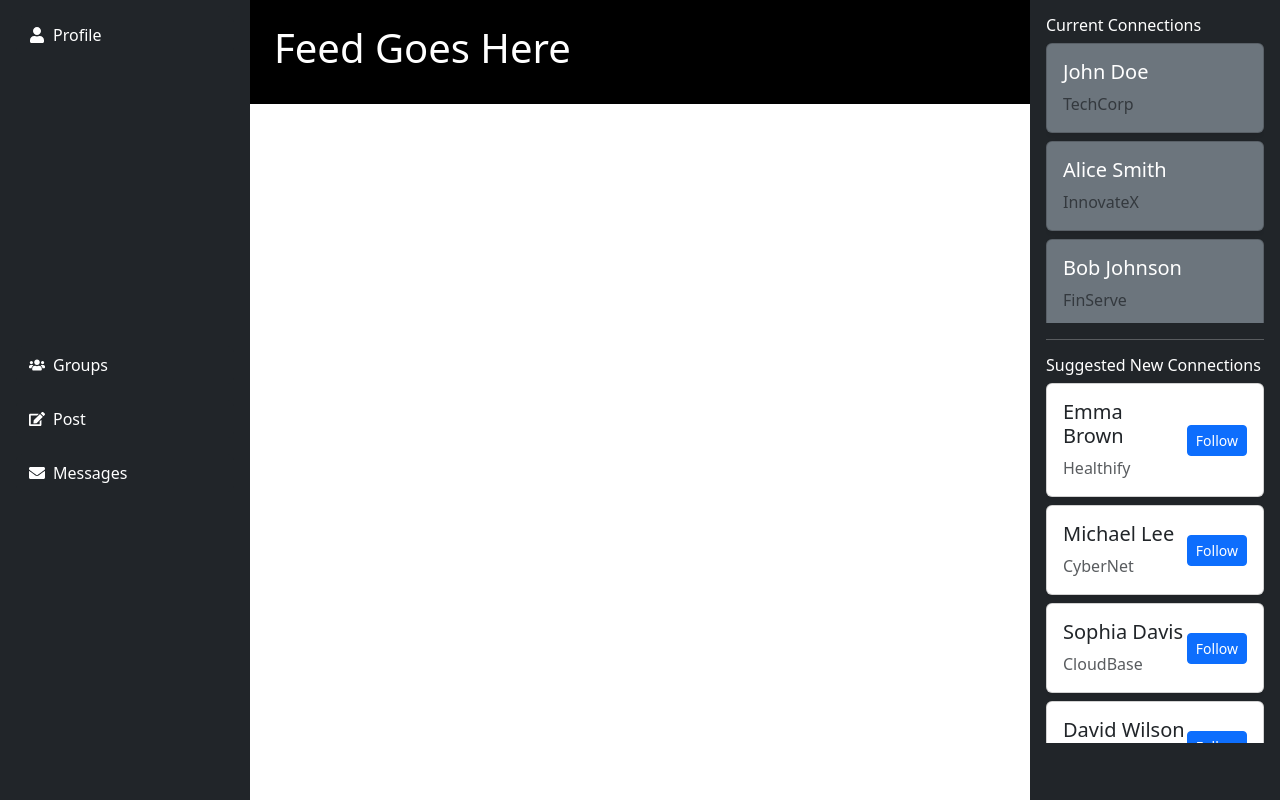
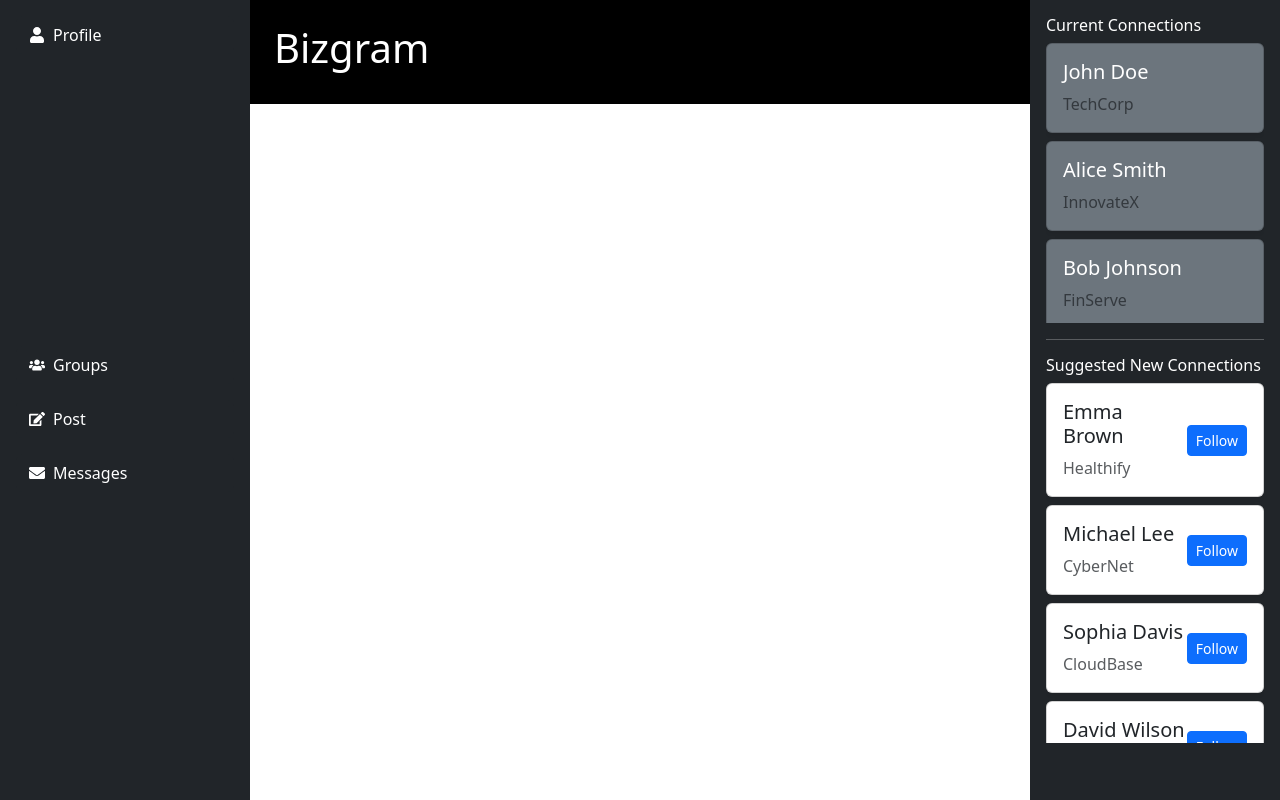
Before and after one commit to ompatel181005/Bizgram, a React (Vite) app in the folder Bizgram/: page / in a window 1280 px wide. Built offline with nearby package versions, Linux system fonts and the light colour scheme.

Commit message:
Nmae of the home page

```diff
--- a/Bizgram/src/App.tsx
+++ b/Bizgram/src/App.tsx
@@ -15,7 +15,7 @@ function App() {
         className="flex-grow-1 p-4 bg-black text-white"
         style={{ marginLeft: "250px", marginRight: "250px" }}
       >
-        <h1>Feed Goes Here</h1>
+        <h1>Bizgram</h1>
       </div>
 
       {/* Right Sidebar (User List) */}
```
